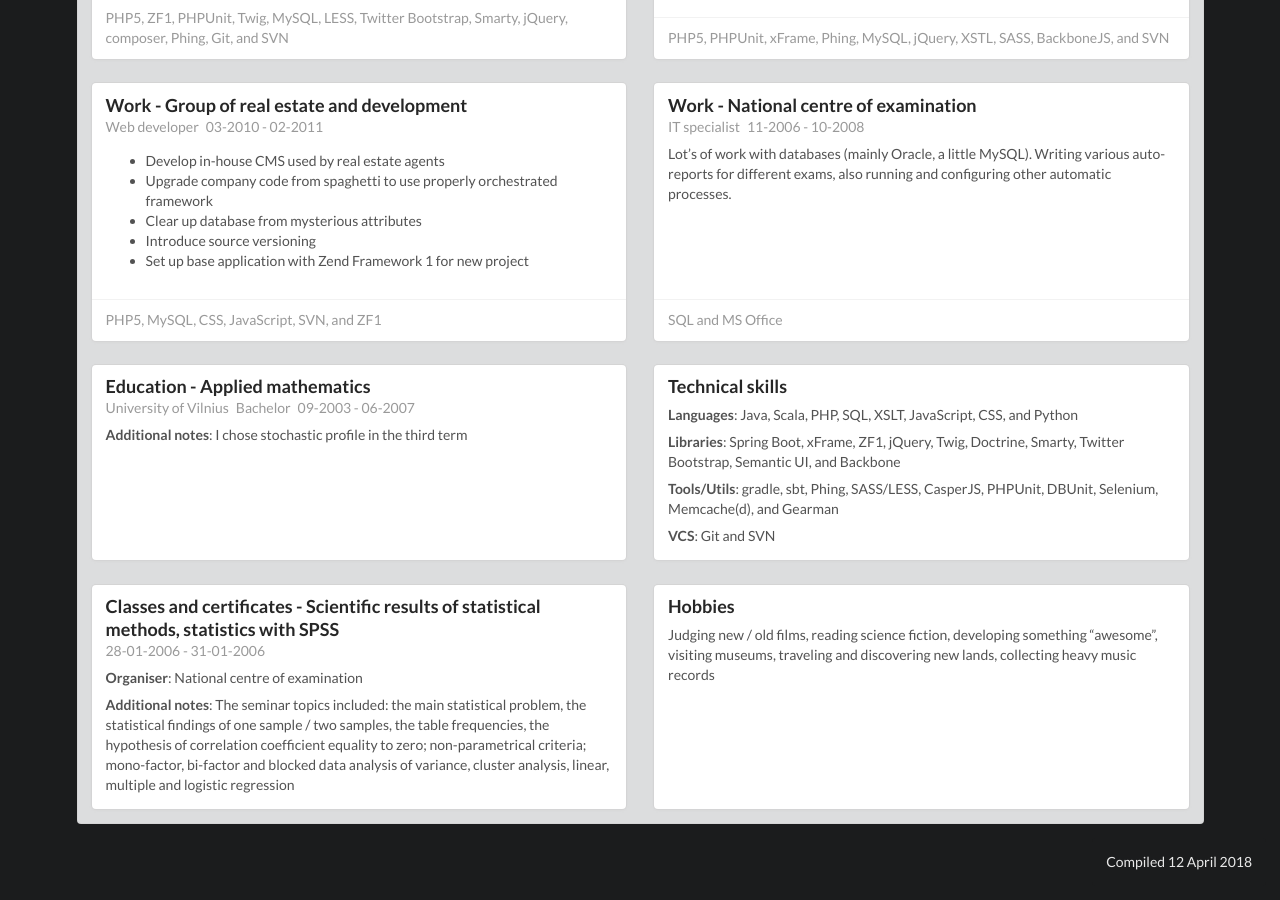
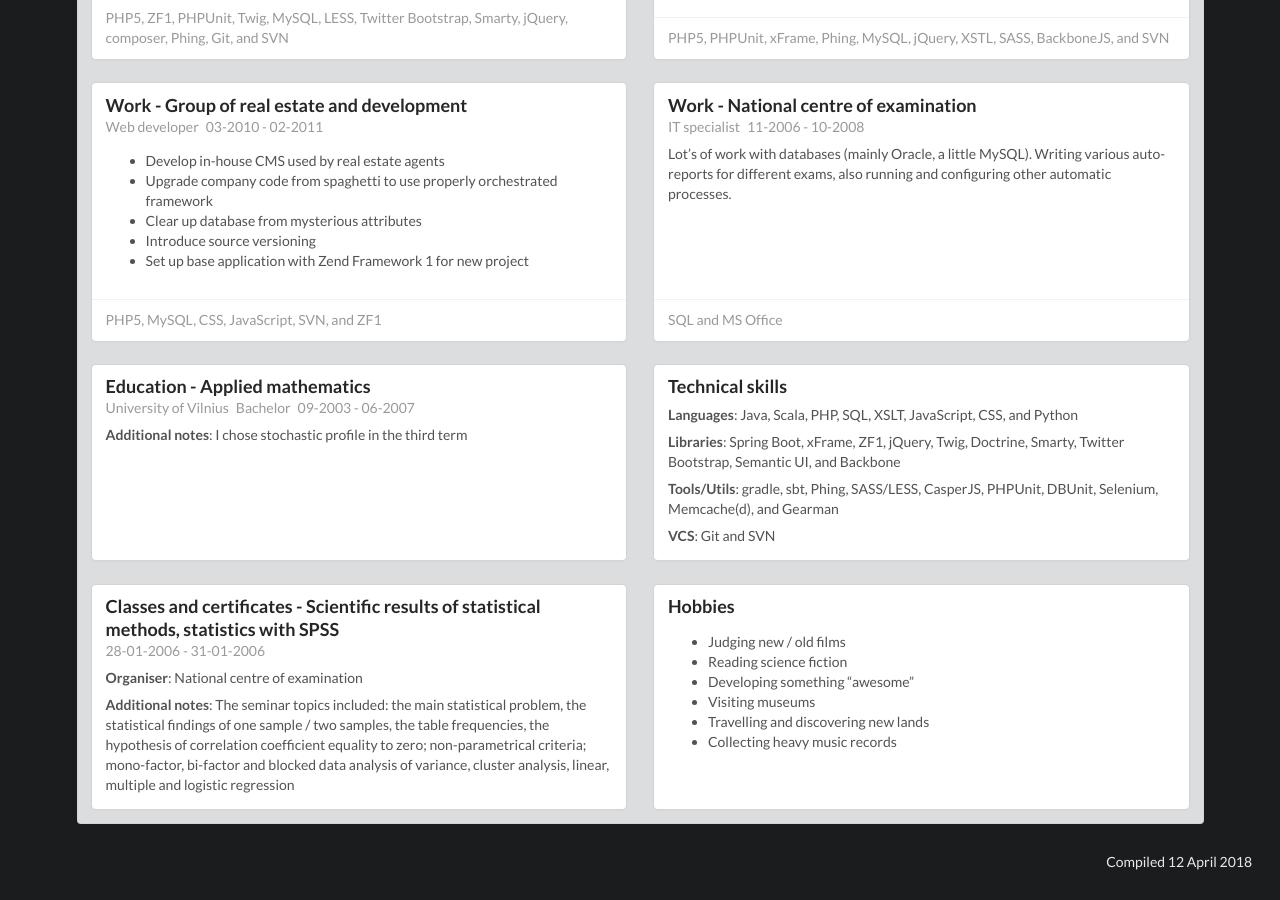
Before and after one commit to doncem/doncem.github.io, a Jekyll site: the page built from cv.html, in a window 1280 px wide and 900 px high, scrolled down 1272 px. Built offline with Jekyll 4.4.1, drawn with Linux system fonts in a browser that asks for light colours; nearby versions of some CDN libraries.

Commit message:
oh gosh, travelling spelt with one l

```diff
--- a/_data/cv.yml
+++ b/_data/cv.yml
@@ -190,5 +190,10 @@ classes:
         non-parametrical criteria;
         mono-factor, bi-factor and blocked data analysis of variance,
         cluster analysis, linear, multiple and logistic regression
-hobbies:
-  Judging new / old films, reading science fiction, developing something “awesome”, visiting museums, traveling and discovering new lands, collecting heavy music records
+hobbies: |
+  - Judging new / old films
+  - Reading science fiction
+  - Developing something “awesome”
+  - Visiting museums
+  - Travelling and discovering new lands
+  - Collecting heavy music records
```
